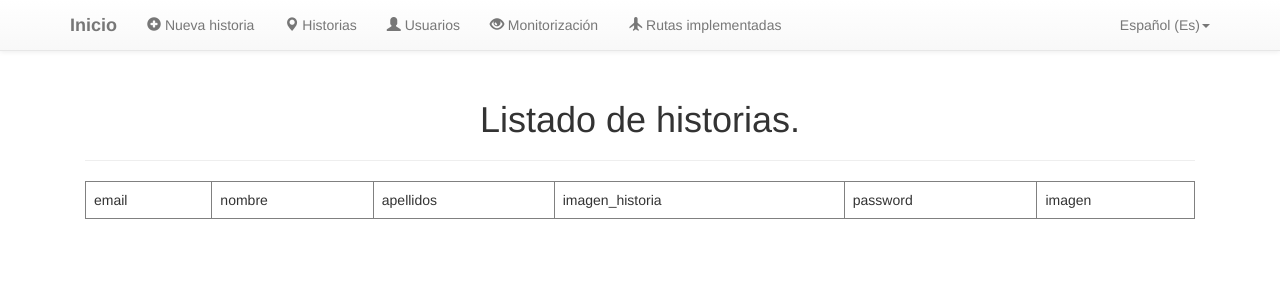
After one commit to jserrape/-TFM-Generador-de-historias-servidor, a Flask app: page /rest/list/usuario in a window 1280 px wide. The commit adds this page. Shown: the top 300 px of the page. Run offline with Flask 2, Linux system fonts and the light colour scheme; data that the repository does not hold is empty; some libraries are stand-ins or nearby versions.

Commit message:
Reestructuración y comienzo de registro de usuarios

```diff
--- a/src/server/app.py
+++ b/src/server/app.py
@@ -1,9 +1,5 @@
-import os, sys
-import urllib
-import base64
-
-from declaracionVariables import *
-from generar_json import *
+from rutas_historias import *
+from rutas_usuario import *
 #from modelo import *
 
 @app.route('/', methods=['GET'])
@@ -27,102 +23,13 @@ def get_status():
     response = Response(json.dumps( server_info, indent=4 ), status=200, mimetype='application/json')
     return response
 
-@app.route('/historia/<id>', methods=['GET'])
-def GET_historia(id):
-    return historia_json(id)
-
-@app.route('/mision/<id>', methods=['GET'])
-def GET_mision(id):
-    return mision_json(id)
-
-@app.route('/misiones_asociadas/<id_historia>', methods=['GET'])
-def GET_misiones_asociadas(id_historia):
-    return misiones_historia_to_json(id_historia,True)
-
-@app.route('/rest/historia/<post_id>', methods=['POST'])
-def POST_historia(post_id):
-    #Insertar historia
-    nombre_historia = request.form["nombre_historia"]
-    idioma_historia = request.form["idioma_historia"]
-    imagen_historia = str(base64.b64encode((request.files['imagen_historia']).read()))
-    latitud_historia = request.form["latitud_historia"]
-    longitud_historia = request.form["longitud_historia"]
-    zoom = request.form["zoom"]
-    descripcion_historia = request.form["descripcion_historia"]
-
-    #decoded_string = base64.b64decode(imagen_historia)
-    #with open("test_img.png", "wb") as image_file2:
-    #    image_file2.write(decoded_string);
-
-
-    with sql.connect("database.db") as con:
-        cur = con.cursor()
-        cur.execute("INSERT INTO historia (nombre_historia,idioma_historia,imagen_historia,latitud_historia,longitud_historia,zoom,descripcion_historia) VALUES (?,?,?,?,?,?,?)",(nombre_historia,idioma_historia,str(imagen_historia),latitud_historia,longitud_historia,zoom,descripcion_historia) )
-        con.commit()
-        cur.execute('SELECT id FROM historia WHERE nombre_historia="' + nombre_historia + '"')
-        for row in cur.fetchall():
-            id_historia = row[0]
-    con.close()
-
-    #Insertar misiones
-    for i in range(int(post_id)):
-        num=i+1
-
-        nombre_mision = request.form["nombre_mision_"+str(num)]
-        latitud_mision = request.form["latitud_mision_" + str(num) ]
-        longitud_mision = request.form["longitud_mision_" + str(num)]
-        interaccion = request.form["tipo_mision_" + str(num)]
-        codigo_interaccion = request.form["codigo_tipo_mision_" + str(num)]
-        precedentes = request.form["precedentes_mision_" + str(num)]
-        descripcion = request.form["descripcion_mision_" + str(num)]
-
-        #pista_audio = str(base64.b64encode((request.files['audio_mision_' + str(num)]).read()))
-        pista_audio = ""
-        icono_mision = str(base64.b64encode((request.files['icono_mision_' + str(num)]).read()))
-
-        with sql.connect("database.db") as con:
-            cur = con.cursor()
-            cur.execute("INSERT INTO mision (id_historia,nombre_mision,icono_mision,latitud_mision,longitud_mision,interaccion,codigo_interaccion,precedentes,pista_audio,descripcion) VALUES (?,?,?,?,?,?,?,?,?,?)",(id_historia,nombre_mision,icono_mision,latitud_mision,longitud_mision,interaccion,codigo_interaccion,precedentes,pista_audio,descripcion) )
-            con.commit()
-        con.close()
-
-    return "Ok"
-
-@app.route('/rest/list/historia', methods=['GET'])
-def GET_historias():
-   con = sql.connect("database.db")
-   con.row_factory = sql.Row
-
-   cur = con.cursor()
-   cur.execute("select * from historia")
-
-   rows = cur.fetchall();
-   print(rows)
-   return render_template("list_historia.html",rows = rows)
-
-@app.route('/rest/list/mision', methods=['GET'])
-def GET_misiones():
-   con = sql.connect("database.db")
-   con.row_factory = sql.Row
-
-   cur = con.cursor()
-   cur.execute("select * from mision")
-
-   rows = cur.fetchall();
-   print(rows)
-   return render_template("list_mision.html",rows = rows)
-
+@app.errorhandler(404)
+def page_not_found(e):
+    return render_template('404.html'), 404
 
 @app.route('/prueba', methods=['GET'])
 def prueba():
-    data = urllib.request.urlopen('https://www.google.es/images/branding/googlelogo/1x/googlelogo_color_272x92dp.png').read()
-    image_64_encode = base64.encodestring(data)
-    return image_64_encode
-
-
-@app.errorhandler(404)
-def page_not_found(e):
-    return render_template('404.html'), 404
+    return render_template('prueba_post.html')
 
 
 if __name__ == '__main__':
--- a/src/server/declaracionVariables.py
+++ b/src/server/declaracionVariables.py
@@ -1,13 +1,11 @@
-import os
+import os, sys
+import base64
 
 import sqlite3 as sql
 
-from werkzeug.utils import secure_filename
-
 import json
 
-from flask import Flask
-from flask import send_from_directory
+from flask import Flask, redirect
 from flask import render_template
 from flask import jsonify
 from flask import request
@@ -22,8 +20,10 @@ conn = sql.connect('database.db')
 print("Opened database successfully")
 #conn.execute('DROP TABLE IF EXISTS historia')
 #conn.execute('DROP TABLE IF EXISTS mision')
+#conn.execute('DROP TABLE IF EXISTS usuario')
 conn.execute('CREATE TABLE IF NOT EXISTS historia (id INTEGER PRIMARY KEY AUTOINCREMENT, nombre_historia TEXT, idioma_historia TEXT, imagen_historia BLOB, latitud_historia INT, longitud_historia INT, zoom INT, descripcion_historia TEXT)')
 conn.execute('CREATE TABLE IF NOT EXISTS mision (id INTEGER PRIMARY KEY AUTOINCREMENT, id_historia INTEGER, nombre_mision TEXT, icono_mision BLOB, latitud_mision INT, longitud_mision INT, interaccion TEXT, codigo_interaccion TEXT, precedentes TEXT, pista_audio BLOB, descripcion TEXT, FOREIGN KEY(id_historia) REFERENCES historia(id))')
+conn.execute('CREATE TABLE IF NOT EXISTS usuario (email TEXT PRIMARY KEY, nombre TEXT, apellidos TEXT, password TEXT, imagen BLOB)')
 print("Table created successfully")
 conn.close()
 
--- /dev/null
+++ b/src/server/rutas_usuario.py
@@ -0,0 +1,22 @@
+from declaracionVariables import *
+from generar_json import *
+
+@app.route('/rest/usuario', methods=['POST', 'PUT'])
+def POST_usuario():
+    usu_dict = request.form.to_dict()
+    print(str( usu_dict ))
+
+
+    response = Response(json.dumps( {'status': '201'}, indent=4 ), status=201, mimetype='application/json')
+    return response
+
+
+@app.route('/rest/list/usuario', methods=['GET'])
+def GET_usuarios():
+   con = sql.connect("database.db")
+   con.row_factory = sql.Row
+   cur = con.cursor()
+   cur.execute("select * from usuario")
+   rows = cur.fetchall();
+   print(rows)
+   return render_template("list_usuario.html",rows = rows)
--- a/src/server/templates/base.html
+++ b/src/server/templates/base.html
@@ -34,8 +34,21 @@
                <li class="divider-vertical"></li>
                <li><a href="/rutas"><span class="glyphicon glyphicon-plane"></span> Rutas implementadas</a></li>
             </ul>
+            <ul class="nav navbar-nav navbar-right">
+               <li class="divider-vertical"></li>
+               <li class="expanded dropdown">
+                  <a href="" class="dropdown-toggle" data-toggle="dropdown" aria-expanded="false">Español (Es)<span class="caret"></span></a>
+                  <ul class="menu dropdown-menu">
+                     <li>
+                        <a href="" data-drupal-link-system-path="Es">Español (Es)</a>
+                     </li>
+                     <li>
+                        <a href="" data-drupal-link-system-path="En">Inglés (En)</a>
+                     </li>
+                  </ul>
+               </li>
+            </ul>
          </div>
       </nav>
-
       {% block content %}
       {% endblock %}
--- /dev/null
+++ b/src/server/templates/list_usuario.html
@@ -0,0 +1,34 @@
+{% extends 'base.html' %}
+{% block content %}
+      <div class="container">
+         <div class="col-md-12">
+            <br><br><br><br>
+            <h1 class="titulo">Listado de historias.</h1>
+            <hr>
+            <table border = 1 class="table table-striped">
+               <thead>
+                  <td>email</td>
+                  <td>nombre</td>
+                  <td>apellidos</td>
+                  <td>imagen_historia</td>
+                  <td>password</td>
+                  <td>imagen</td>
+               </thead>
+
+               {% for row in rows %}
+                  <tr>
+                     <td>{{row["email"]}}</td>
+                     <td>{{row["nombre"]}}</td>
+                     <td>{{row["apellidos"]}}</td>
+                     <td> {{ row["password"]}}</td>
+                     <td>{{row['imagen']}}</td>
+                  </tr>
+               {% endfor %}
+            </table>
+      </div>
+   </div>
+
+   <script type="text/javascript" href="{{ url_for('static', filename='js/jquery.js') }}"></script>
+ </body>
+ </html>
+ {% endblock %}
--- a/src/server/templates/rutas.html
+++ b/src/server/templates/rutas.html
@@ -13,6 +13,8 @@
                    <a class="cla_a" href="/rest/list/historia">Tabla de historas</a>
                    <br><br>
                    <a class="cla_a" href="/rest/list/mision">Tabla de misiones</a>
+                   <br><br>
+                   <a class="cla_a" href="/rest/list/usuario">Tabla de usuarios</a>
                    <br><br>
                    <a class="cla_a" href="/historias">Editar historias</a>
                    <br><br>
```
Also changed, not shown: src/server/rutas_historias.py (added, +83 -0 lines), src/server/templates/prueba_post.html (added, +39 -0 lines), database.db.
